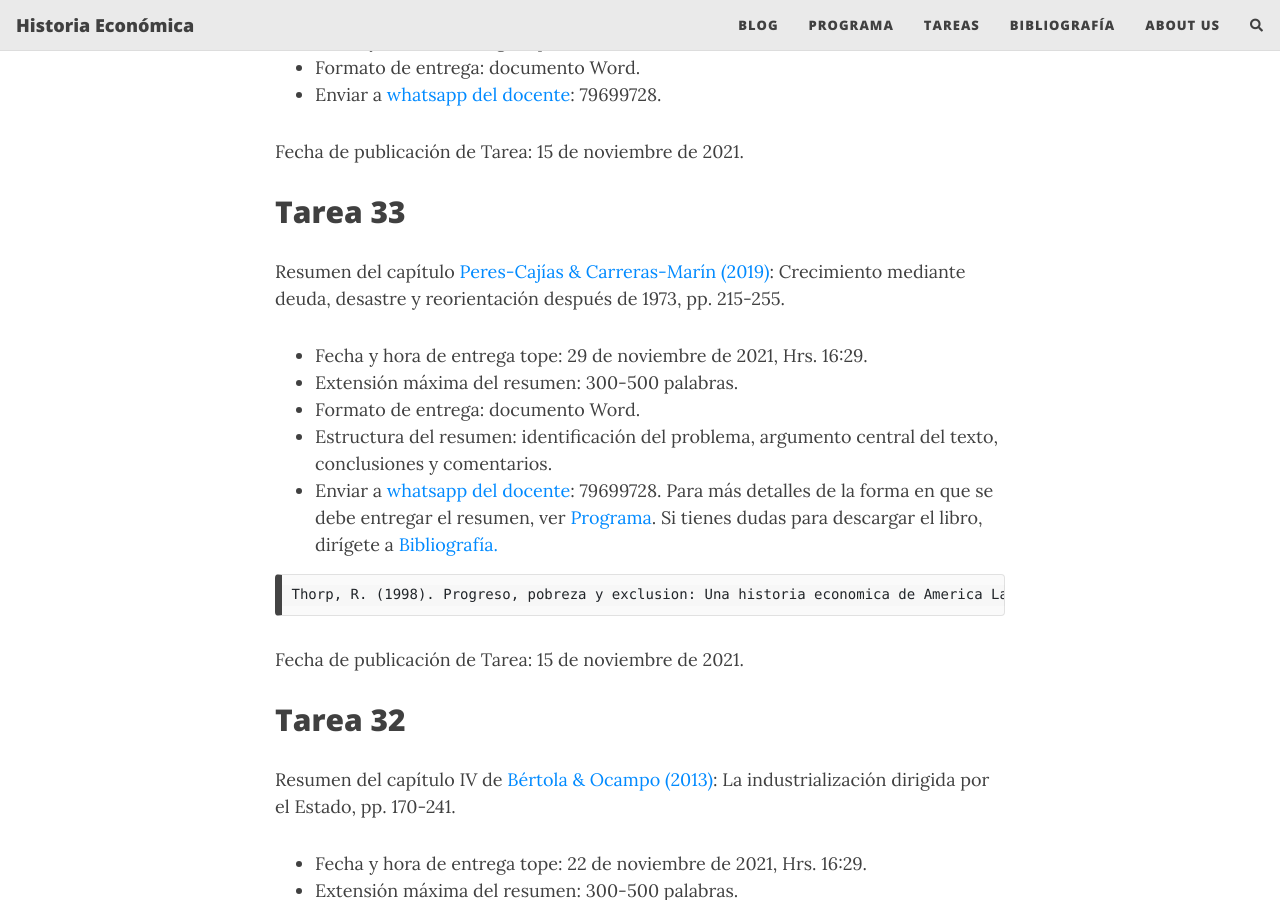
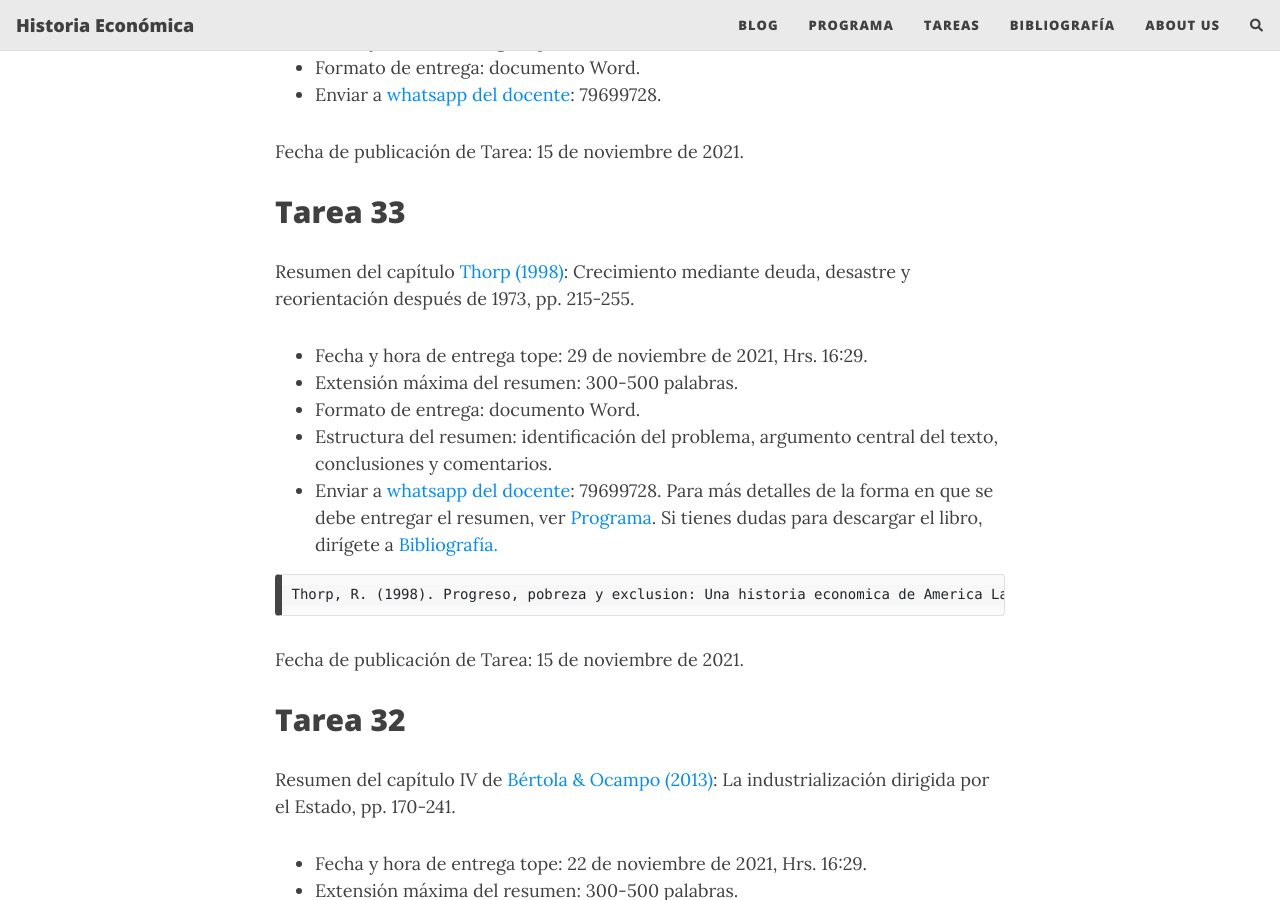
Before and after one commit to NigelCaspa/historiaeconomica, a Jekyll site: the page built from tareas.md, in a window 1280 px wide and 900 px high, scrolled down 1516 px. Built offline with Jekyll 4.4.1, drawn with Linux system fonts in a browser that asks for light colours; nearby versions of some CDN libraries; comment, search, counter and statistics services are not loaded.

Commit message:
corrijo el nombre de Thorp

```diff
--- a/tareas.md
+++ b/tareas.md
@@ -36,7 +36,7 @@ Cada pregunta debe ser respondida con un mínimo de 600 palabras y un máximo de
 Fecha de publicación de Tarea: 15 de noviembre de 2021.
 
 ## Tarea 33
-Resumen del capítulo [Peres-Cajías & Carreras-Marín (2019)](https://nigelcaspa.github.io/historiaeconomica/pdf/1998-thorp-progreso-pobreza-exclusion.pdf): Crecimiento mediante deuda, desastre y reorientación después de 1973, pp. 215-255.
+Resumen del capítulo [Thorp (1998)](https://nigelcaspa.github.io/historiaeconomica/pdf/1998-thorp-progreso-pobreza-exclusion.pdf): Crecimiento mediante deuda, desastre y reorientación después de 1973, pp. 215-255.
 
 - Fecha y hora de entrega tope: 29 de noviembre de 2021, Hrs. 16:29.
 - Extensión máxima del resumen: 300-500 palabras.
```
